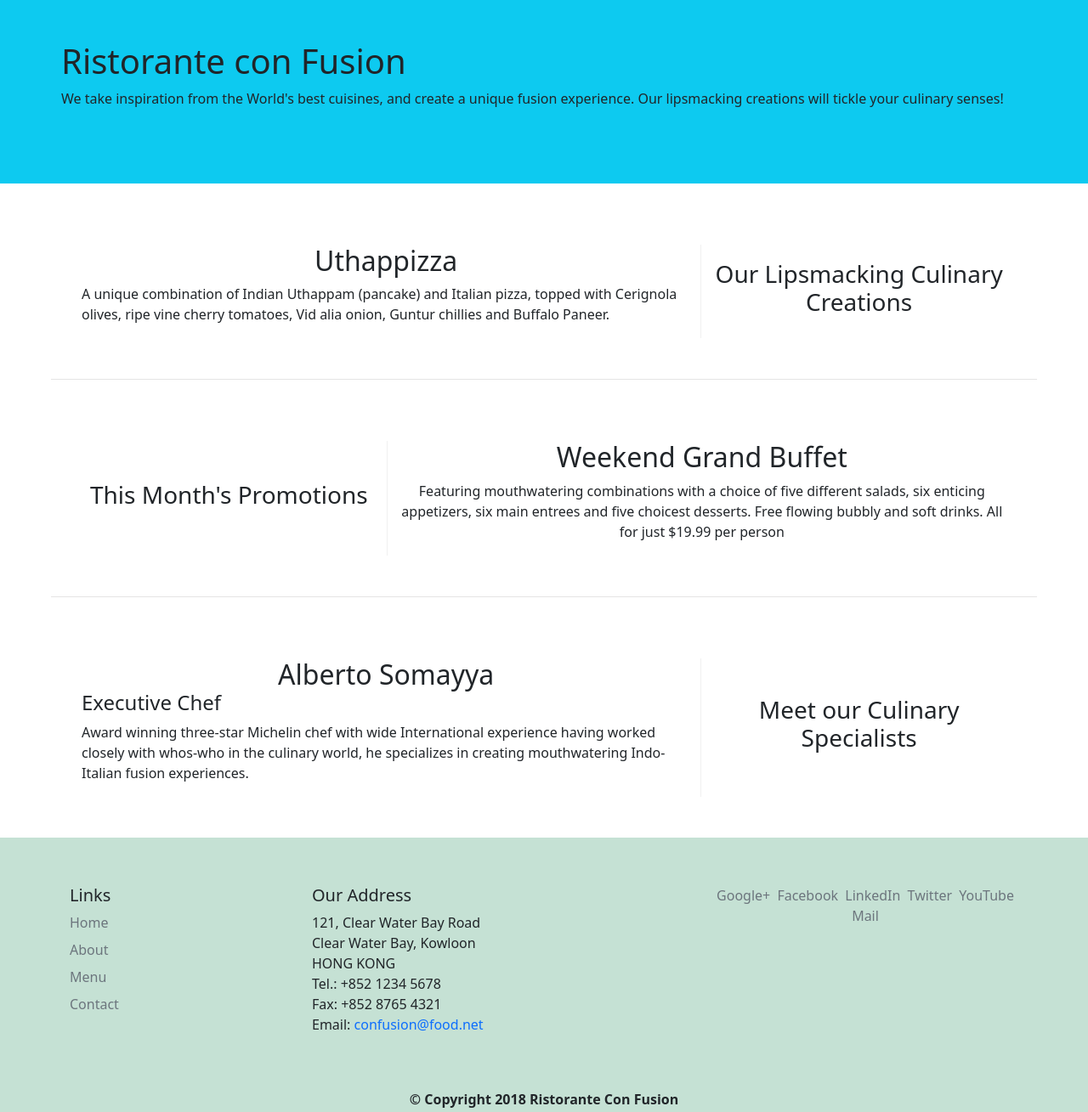
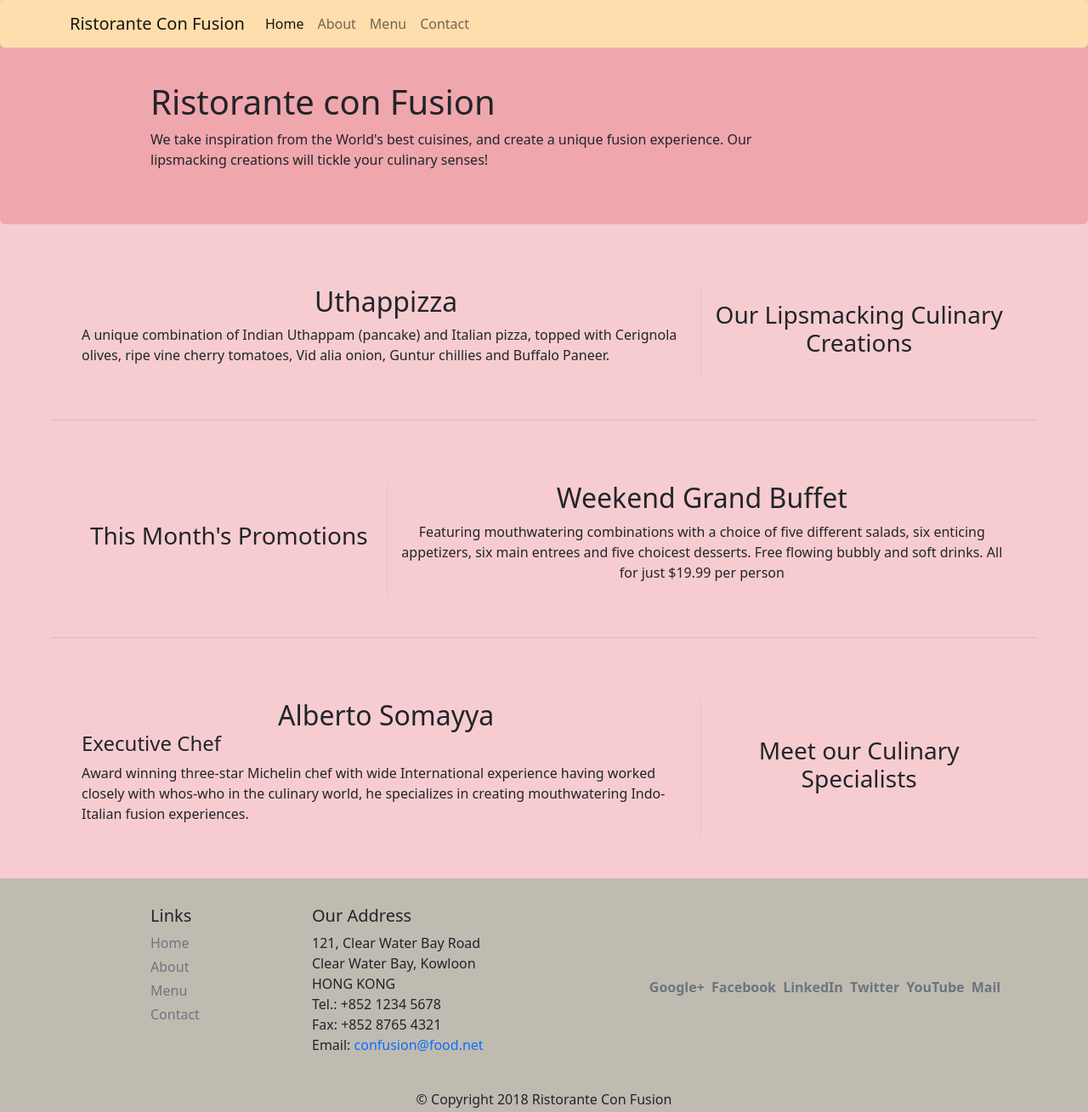
Before and after one commit to Limit-lesss/Bootstrap5-assignment-1, a website: page index.html in a window 1280 px wide. Shown: the whole page at 85% size. Drawn offline with nearby package versions, Linux system fonts and the light colour scheme.

Commit message:
fifth change

```diff
--- /dev/null
+++ b/aboutus.html
@@ -0,0 +1,153 @@
+<!DOCTYPE html>
+<html lang="en">
+
+<head>
+    <meta charset="UTF-8">
+    <meta http-equiv="X-UA-Compatible" content="IE=edge">
+    <meta name="viewport" content="width=device-width, initial-scale=1.0">
+    <title>Ristorante Con Fusion: About Us</title>
+    <link href="https://cdn.jsdelivr.net/npm/bootstrap@5.2.0/dist/css/bootstrap.min.css" rel="stylesheet"
+        integrity="sha384-gH2yIJqKdNHPEq0n4Mqa/HGKIhSkIHeL5AyhkYV8i59U5AR6csBvApHHNl/vI1Bx" crossorigin="anonymous">
+    <link rel="stylesheet" href="app.css">
+</head>
+
+<body class="bg-danger bg-opacity-25">
+
+    <nav class="navbar navbar-expand-sm rounded fixed-top" id="navBar">
+        <div class="container">
+            <a href="./index.html" class="navbar-brand">Ristorante Con Fusion</a>
+            <button type="button" class="navbar-toggler" data-bs-toggle="collapse" data-bs-target="#navbarNav" aria-controls="navbarNav" aria-expanded="false" aria-label="Toggle navigation">
+                <span class="navbar-toggler-icon"></span>
+            </button>
+            <div class="collapse navbar-collapse" id="navbarNav">
+               <div class="navbar-nav">
+                  <a class="nav-link" href="./index.html">Home</a>
+                  <a class="nav-link active" href="./aboutus.html">About</a>
+                  <a class="nav-link" href="#">Menu</a>
+                  <a class="nav-link" href="#">Contact</a>
+               </div>
+            </div>
+        </div>
+    </nav>
+
+    <header class="bg-danger text-dark bg-opacity-25 rounded mt-5">
+        <div class="container">
+            <div class="row py-5">
+                <div class="col-10 col-md-8  offset-1">
+                    <h1>Ristorante con Fusion</h1>
+                    <p>We take inspiration from the World's best cuisines, and create a unique fusion experience. Our
+                        lipsmacking creations will tickle your culinary senses!</p>
+                </div>
+                <div class="col-1 col-md-3">
+                </div>
+            </div>
+        </div>
+    </header>
+
+    <div class="container ">
+        <div class="row mx-md-5 mx-3 py-0">
+            <ol class="col-12 breadcrumb rounded ms-1 p-1">
+                <li class="breadcrumb-item"><a class="text-decoration-none "  href="./index.html" class="breadcrumb">Home</a></li>
+                <li class="breadcrumb-item"><a class="text-decoration-none text-muted active" href="#" >About us</a></li>
+            </ol>
+            <div class="col-12">
+                <h3>About Us</h3>
+                <hr>
+            </div>
+        </div>
+
+        <div class="row mx-md-5 mx-3 py-5 border-bottom">
+            <div class="col-md-7 col-11">
+                <h2>Our History</h2>
+                <p>Started in 2010, Ristorante con Fusion quickly established itself as a culinary icon par excellence
+                    in Hong Kong. With its unique brand of world fusion cuisine that can be found nowhere else, it
+                    enjoys patronage from the A-list clientele in Hong Kong. Featuring four of the best three-star
+                    Michelin chefs in the world, you never know what will arrive on your plate the next time you visit
+                    us.</p>
+                <p>The restaurant traces its humble beginnings to <em>The Frying Pan</em>, a successful chain started by
+                    our CEO, Mr. Peter Pan, that featured for the first time the world's best cuisines in a pan.</p>
+            </div>
+            <div class="col-md-5 col-1">
+            </div>
+        </div>
+
+
+        <div class="row mx-md-5 mx-3 py-5">
+            <div class="col">
+                <h2>Corporate Leadership</h2>
+                <h3 class="pb-3 pb-md-0">Peter Pan <small>Chief Epicurious Officer</small></h3>
+                <p class="d-none d-md-block ">Our CEO, Peter, credits his hardworking East Asian immigrant parents who
+                    undertook the arduous journey to the shores of America with the intention of giving their children
+                    the best future. His mother's wizardy in the kitchen whipping up the tastiest dishes with whatever
+                    is available inexpensively at the supermarket, was his first inspiration to create the fusion
+                    cuisines for which <em>The Frying Pan</em> became well known. He brings his zeal for fusion cuisines
+                    to this restaurant, pioneering cross-cultural culinary connections.</p>
+                <h3 class="pb-3 pb-md-0">Dhanasekaran Witherspoon <small>Chief Food Officer</small></h3>
+                <p class="d-none d-md-block">Our CFO, Danny, as he is affectionately referred to by his colleagues,
+                    comes from a long established family tradition in farming and produce. His experiences growing up on
+                    a farm in the Australian outback gave him great appreciation for varieties of food sources. As he
+                    puts it in his own words, <em>Everything that runs, wins, and everything that stays, pays!</em></p>
+                <h3 class="pb-3 pb-md-0">Agumbe Tang <small>Chief Taste Officer</small></h3>
+                <p class="d-none d-md-block">Blessed with the most discerning gustatory sense, Agumbe, our CTO,
+                    personally ensures that every dish that we serve meets his exacting tastes. Our chefs dread the
+                    tongue lashing that ensues if their dish does not meet his exacting standards. He lives by his
+                    motto, <em>You click only if you survive my lick.</em></p>
+                <h3 class="pb-3 pb-md-0">Alberto Somayya <small>Executive Chef</small></h3>
+                <p class="d-none d-md-block">Award winning three-star Michelin chef with wide International experience
+                    having worked closely with whos-who in the culinary world, he specializes in creating mouthwatering
+                    Indo-Italian fusion experiences. He says, <em>Put together the cuisines from the two craziest
+                        cultures, and you get a winning hit! Amma Mia!</em></p>
+            </div>
+        </div>
+
+    </div>
+
+    <footer class="footer bg-success p-2 text-dark bg-opacity-25">
+        <div class="container">
+            <div class="row py-4">
+                <div class="col-4 offset-1 col-md-2">
+                    <h5 class="mb-2">Links</h5>
+                    <ul class="list-unstyled">
+                        <li class="mb-1"><a class="text-muted text-decoration-none " href="#">Home</a></li>
+                        <li class="mb-1"><a class="text-muted text-decoration-none " href="#">About</a></li>
+                        <li class="mb-1"><a class="text-muted text-decoration-none " href="#">Menu</a></li>
+                        <li class="mb-1"><a class="text-muted text-decoration-none " href="#">Contact</a></li>
+                    </ul>
+                </div>
+                <div class="col-7 col-md-4">
+                    <h5>Our Address</h5>
+                    <address>
+                        121, Clear Water Bay Road<br>
+                        Clear Water Bay, Kowloon<br>
+                        HONG KONG<br>
+                        Tel.: +852 1234 5678<br>
+                        Fax: +852 8765 4321<br>
+                        Email: <a class="text-decoration-none" href="mailto:confusion@food.net">confusion@food.net</a>
+                    </address>
+                </div>
+                <div class="col-12 col-md-5 align-self-center">
+                    <div class="text-center fw-semibold">
+                        <a class="text-muted text-decoration-none me-1" href="http://google.com/+">Google+</a>
+                        <a class="text-muted text-decoration-none me-1"
+                            href="http://www.facebook.com/profile.php?id=">Facebook</a>
+                        <a class="text-muted text-decoration-none me-1" href="http://www.linkedin.com/in/">LinkedIn</a>
+                        <a class="text-muted text-decoration-none me-1" href="http://twitter.com/">Twitter</a>
+                        <a class="text-muted text-decoration-none me-1" href="http://youtube.com/">YouTube</a>
+                        <a class="text-muted text-decoration-none me-1" href="mailto:">Mail</a>
+                    </div>
+                </div>
+            </div>
+            <div class="row justify-content-center">
+                <div class="col-auto text-center">
+                    <p>© Copyright 2018 Ristorante Con Fusion</p>
+                </div>
+            </div>
+        </div>
+    </footer>
+    <!-- JavaScript Bundle with Popper -->
+    <script src="https://cdn.jsdelivr.net/npm/bootstrap@5.2.0/dist/js/bootstrap.bundle.min.js"
+        integrity="sha384-A3rJD856KowSb7dwlZdYEkO39Gagi7vIsF0jrRAoQmDKKtQBHUuLZ9AsSv4jD4Xa"
+        crossorigin="anonymous"></script>
+</body>
+
+</html>
--- a/app.css
+++ b/app.css
@@ -1,5 +1,5 @@
-#head2{
-       text-align: justify;
+#navBar,.breadcrumb{
+       background-color:#FFDEAD;
 }
 .box1{
        border-bottom: .2px solid rgba(96, 90, 90, 0.16);
@@ -24,10 +24,6 @@
        .box1 ,.box2,.box3{
               flex-direction: column;
        }
-       .foot1{
-              flex-direction: column;
-              align-items: center;
-       }
        .border_right, .border_left{
               border: none;
        }
--- a/index.html
+++ b/index.html
@@ -1,89 +1,137 @@
 <!DOCTYPE html>
 <html lang="en">
+
 <head>
-    <meta charset="UTF-8">
-    <meta http-equiv="X-UA-Compatible" content="IE=edge">
-    <meta name="viewport" content="width=device-width, initial-scale=1.0">
+    <meta charset="UTF-8" />
+    <meta http-equiv="X-UA-Compatible" content="IE=edge" />
+    <meta name="viewport" content="width=device-width, initial-scale=1.0" />
     <title>Ristorante Con Fusion</title>
     <!-- CSS only -->
-    <link href="https://cdn.jsdelivr.net/npm/bootstrap@5.2.0/dist/css/bootstrap.min.css" rel="stylesheet" integrity="sha384-gH2yIJqKdNHPEq0n4Mqa/HGKIhSkIHeL5AyhkYV8i59U5AR6csBvApHHNl/vI1Bx" crossorigin="anonymous">
-    <link rel="stylesheet" href="app.css">
+    <link href="https://cdn.jsdelivr.net/npm/bootstrap@5.2.0/dist/css/bootstrap.min.css" rel="stylesheet"
+        integrity="sha384-gH2yIJqKdNHPEq0n4Mqa/HGKIhSkIHeL5AyhkYV8i59U5AR6csBvApHHNl/vI1Bx" crossorigin="anonymous" />
+    <link rel="stylesheet" href="app.css" />
 </head>
 
-<body>
+<body class="bg-danger bg-opacity-25 ">
 
-    <header>
-        <div class="container-fluid text-left ">
-            <div class="row px-4 bg-info">
-                <div class="col p-5  mb-4" id="head1">
-                    <h1 class="text-center text-md-start">Ristorante con Fusion</h1>
-                    <p id="head2" class="text-center text-md-start">We take inspiration from the World's best cuisines, and create a unique fusion experience. Our lipsmacking creations will tickle your culinary senses!</p>
+    <nav class="navbar fixed-top rounded navbar-expand-sm " id="navBar">
+        <div class="container">
+            <a href="./index.html" class="navbar-brand">Ristorante Con Fusion</a>
+            <button class="navbar-toggler" type="button" data-bs-toggle="collapse" data-bs-target="#navbarNav" aria-controls="navbarNav" aria-expanded="false" aria-label="Toggle navigation">
+                <span class="navbar-toggler-icon"></span>
+              </button>
+            <div class="collapse navbar-collapse" id="navbarNav">
+                <div class="navbar-nav">
+                    <a class="nav-link active" href="#">Home</a>
+                    <a class="nav-link " href="./aboutus.html">About</a>
+                    <a class="nav-link " href="#">Menu</a>
+                    <a class="nav-link " href="#">Contact</a>
                 </div>
-                <div>
+            </div>
+        </div>
+    </nav>
+
+    <header class="bg-danger rounded mt-5 text-dark bg-opacity-25">
+        <div class="container">
+            <div class="row py-5">
+                <div class="col-md-8 offset-1 col-10">
+                    <h1>Ristorante con Fusion</h1>
+                    <p>
+                        We take inspiration from the World's best cuisines, and create a
+                        unique fusion experience. Our lipsmacking creations will tickle
+                        your culinary senses!
+                    </p>
                 </div>
+                <div class="col-md-3 col-1"></div>
             </div>
         </div>
     </header>
 
-    <div class="container-fluid text-center " >
+    <div class="container-fluid text-center mb-4">
         <div class="row align-items-center p-4 m-5 box1 mb-2 mb-md-0">
-            <div class="col-md-8  col mb-4 border_right ">
+            <div class="col-md-8 col mb-4 border_right">
                 <h2>Uthappizza</h2>
-                <p class="text-md-start text-center ">A unique combination of Indian Uthappam (pancake) and Italian pizza, topped with Cerignola olives, ripe vine cherry tomatoes, Vid alia onion, Guntur chillies and Buffalo Paneer.</p>
+                <p class="text-md-start text-center">
+                    A unique combination of Indian Uthappam (pancake) and Italian pizza,
+                    topped with Cerignola olives, ripe vine cherry tomatoes, Vid alia
+                    onion, Guntur chillies and Buffalo Paneer.
+                </p>
             </div>
             <div class="col-md-4 col mb-4">
-                <h3 class="text-center ">Our Lipsmacking Culinary Creations</h3>
+                <h3 class="text-center">Our Lipsmacking Culinary Creations</h3>
             </div>
         </div>
 
-
-        <div class="row align-items-center p-4  m-5 box2 mb-2 mb-md-0">
+        <div class="row align-items-center p-4 m-5 box2 mb-2 mb-md-0">
             <div class="col-md-8 col mb-4 border_left">
                 <h2>Weekend Grand Buffet</h2>
-                <p class="text-center">Featuring mouthwatering combinations with a choice of five different salads, six enticing appetizers, six main entrees and five choicest desserts. Free flowing bubbly and soft drinks. All for just $19.99 per person </p>
+                <p class="text-center">
+                    Featuring mouthwatering combinations with a choice of five different
+                    salads, six enticing appetizers, six main entrees and five choicest
+                    desserts. Free flowing bubbly and soft drinks. All for just $19.99
+                    per person
+                </p>
             </div>
-            <div class="col-md-4 col mb-4 order-first ">
-                <h3 class="text-center ">This Month's Promotions</h3>
+            <div class="col-md-4 col mb-4 order-first">
+                <h3 class="text-center">This Month's Promotions</h3>
             </div>
         </div>
 
-        <div class="row align-items-center p-4 m-5 box3 mb-2 mb-md-0">
-            <div class="col-md-8  col mb-4 border_right">
-                <h2 class="text-md-center text-center mb-2 mb-md-0">Alberto Somayya</h2>
+        <div class="row align-items-center p-4 m-5 box3 mb-5 mb-md-0">
+            <div class="col-md-8 col border_right">
+                <h2 class="text-md-center text-center mb-2 mb-md-0">
+                    Alberto Somayya
+                </h2>
                 <h4 class="text-md-start text-center">Executive Chef</h4>
-                <p class="text-md-start text-center">Award winning three-star Michelin chef with wide International experience having worked closely with whos-who in the culinary world, he specializes in creating mouthwatering Indo-Italian fusion experiences. </p>
+                <p class="text-md-start text-center">
+                    Award winning three-star Michelin chef with wide International
+                    experience having worked closely with whos-who in the culinary
+                    world, he specializes in creating mouthwatering Indo-Italian fusion
+                    experiences.
+                </p>
             </div>
-            <div class="col-md-4 col mb-4">
-                <h3 class="text-center text-md-center ">Meet our Culinary Specialists</h3>
+            <div class="col-md-4 col">
+                <h3 class="text-center text-md-center">
+                    Meet our Culinary Specialists
+                </h3>
             </div>
         </div>
     </div>
 
     <footer class="bg-success p-2 text-dark bg-opacity-25">
         <div class="container">
-            <div class="row py-5 foot1">
-                <div class="col-md-3  col ">
+            <div class="row py-4">
+                <div class="col-md-2 offset-1 col-4">
                     <h5 class="mb-2">Links</h5>
-                    <ul class="nav flex-column ">
-                        <li class="nav-item mb-2"><a class="nav-link p-0 text-muted" href="#">Home</a></li>
-                        <li class="nav-item mb-2"><a class="nav-link p-0 text-muted" href="#">About</a></li>
-                        <li class="nav-item mb-2"><a class="nav-link p-0 text-muted" href="#">Menu</a></li>
-                        <li class="nav-item mb-2"><a class="nav-link p-0 text-muted" href="#">Contact</a></li>
+                    <ul class="nav flex-column">
+                        <li class="nav-item mb-1">
+                            <a class="nav-link p-0 text-muted" href="#">Home</a>
+                        </li>
+                        <li class="nav-item mb-1">
+                            <a class="nav-link p-0 text-muted" href="#">About</a>
+                        </li>
+                        <li class="nav-item mb-1">
+                            <a class="nav-link p-0 text-muted" href="#">Menu</a>
+                        </li>
+                        <li class="nav-item mb-1">
+                            <a class="nav-link p-0 text-muted" href="#">Contact</a>
+                        </li>
                     </ul>
                 </div>
-                <div class="col-md-5 col">
-                    <h5 class="text-start">Our Address</h5>
-                    <address class="px-md-0 text-start ">
-		              121, Clear Water Bay Road<br>
-		              Clear Water Bay, Kowloon<br>
-		              HONG KONG<br>
-		              Tel.: +852 1234 5678<br>
-		              Fax: +852 8765 4321<br>
-		              Email: <a class="success" href="mailto:confusion@food.net">confusion@food.net</a>
-		           </address>
+                <div class="col-md-4 col-7">
+                    <h5>Our Address</h5>
+                    <address>
+                        121, Clear Water Bay Road<br />
+                        Clear Water Bay, Kowloon<br />
+                        HONG KONG<br />
+                        Tel.: +852 1234 5678<br />
+                        Fax: +852 8765 4321<br />
+                        Email:
+                        <a class="success" href="mailto:confusion@food.net">confusion@food.net</a>
+                    </address>
                 </div>
-                <div class="col-md-4 col">
-                    <div class="text-center lh-base">
+                <div class="col-md-5 col-12 align-self-center">
+                    <div class="text-center lh-base fw-semibold">
                         <a class="me-1 text-muted" href="http://google.com/+">Google+</a>
                         <a class="me-1 text-muted" href="http://www.facebook.com/profile.php?id=">Facebook</a>
                         <a class="me-1 text-muted" href="http://www.linkedin.com/in/">LinkedIn</a>
@@ -92,17 +140,20 @@
                         <a class="me-1 text-muted" href="mailto:">Mail</a>
                     </div>
                 </div>
-           </div>
-           <div>
+            </div>
+            <div class="row justify-content-center">
                 <div>
-                    <p class="text-center fw-semibold">© Copyright 2018 Ristorante Con Fusion</p>
+                    <p class="col-auto text-center">
+                        © Copyright 2018 Ristorante Con Fusion
+                    </p>
                 </div>
-           </div>
+            </div>
         </div>
     </footer>
     <!-- JavaScript Bundle with Popper -->
-    <script src="https://cdn.jsdelivr.net/npm/bootstrap@5.2.0/dist/js/bootstrap.bundle.min.js" integrity="sha384-A3rJD856KowSb7dwlZdYEkO39Gagi7vIsF0jrRAoQmDKKtQBHUuLZ9AsSv4jD4Xa" crossorigin="anonymous"></script>
-
+    <script src="https://cdn.jsdelivr.net/npm/bootstrap@5.2.0/dist/js/bootstrap.bundle.min.js"
+        integrity="sha384-A3rJD856KowSb7dwlZdYEkO39Gagi7vIsF0jrRAoQmDKKtQBHUuLZ9AsSv4jD4Xa"
+        crossorigin="anonymous"></script>
 </body>
 
 </html>
```
